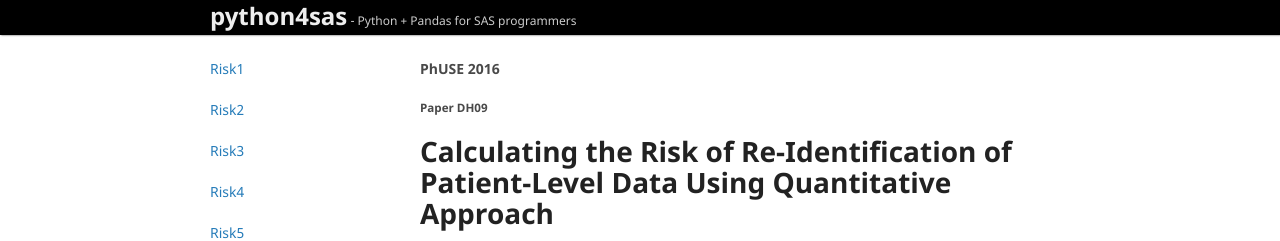
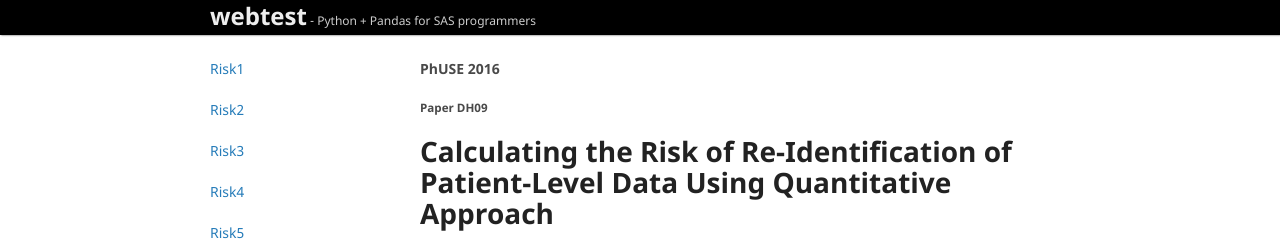
Before and after one commit to lukasz-kniola/webtest, a Jekyll site: the page built from risk.md, in a window 1280 px wide. Shown: the top 241 px of the page. Built offline with Jekyll 4.4.1, drawn with Linux system fonts in a browser that asks for light colours.

Commit message:
Update _config.yml

```diff
--- a/_config.yml
+++ b/_config.yml
@@ -1,4 +1,4 @@
-title: python4sas
+title: webtest
 logo: /assets/img/logo.png
 description: Python + Pandas for SAS programmers
 show_downloads: true
```
